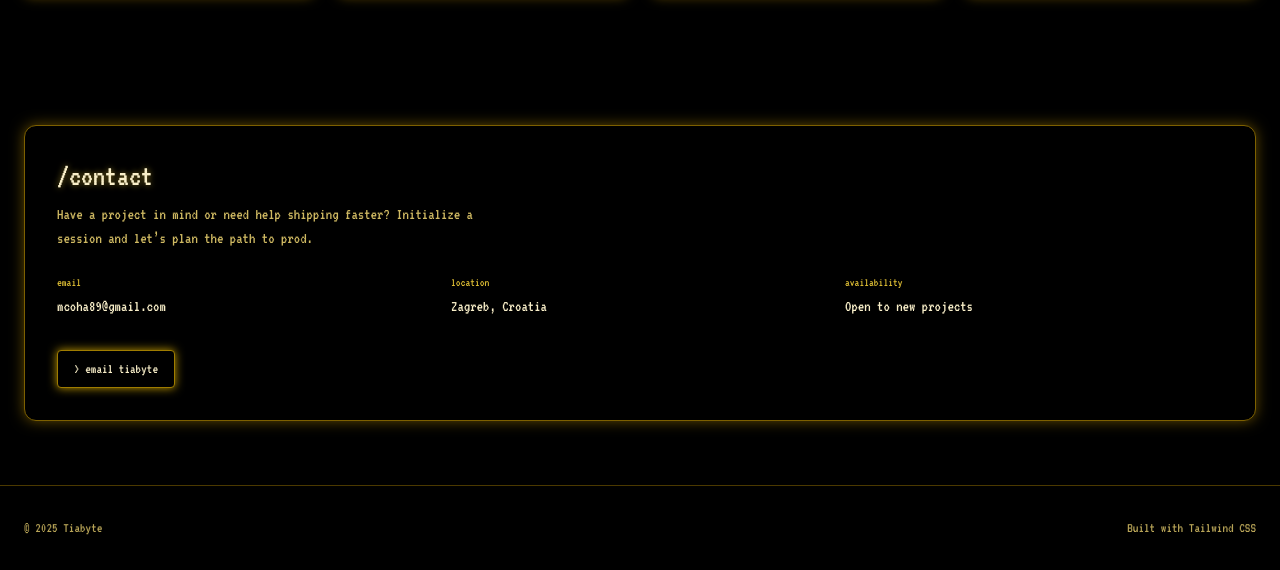
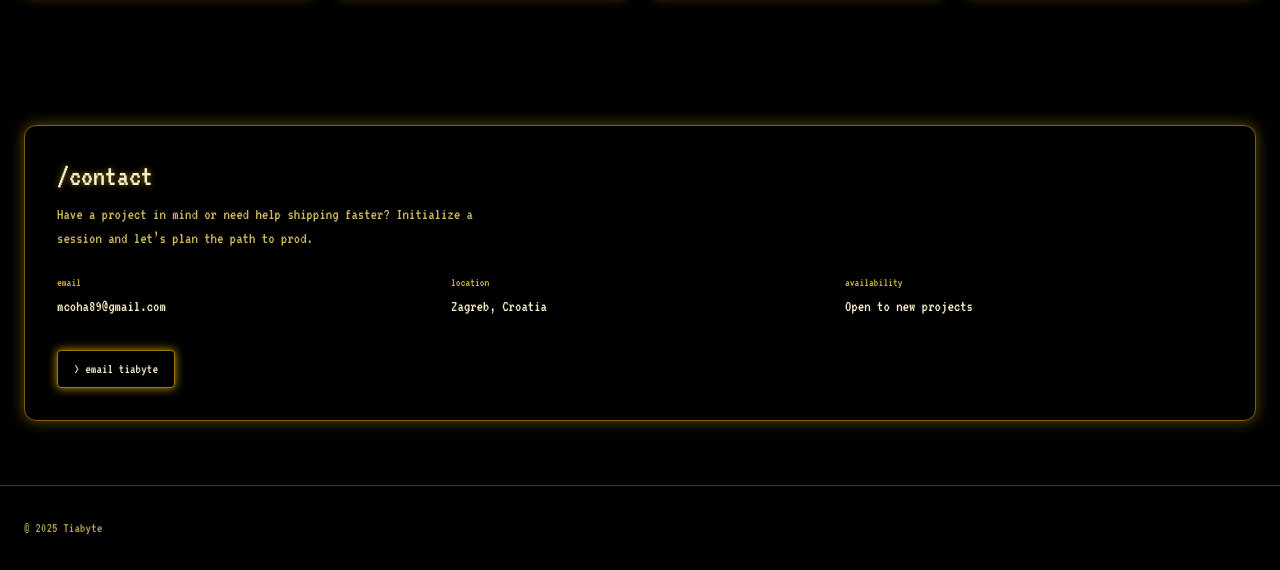
Before and after one commit to markhan/tiabyte, a website: page index.html in a window 1280 px wide. Shown: the part 758-1328 px from the top of the page. Drawn offline with Linux system fonts and the light colour scheme.

Commit message:
removed tailwind footer

```diff
--- a/index.html
+++ b/index.html
@@ -188,7 +188,6 @@
         <div class="text-sm text-brand-300/80">
           © <span id="year"></span> Tiabyte
         </div>
-        <div class="text-sm text-brand-300/80">Built with Tailwind CSS</div>
       </div>
     </footer>
 
```
